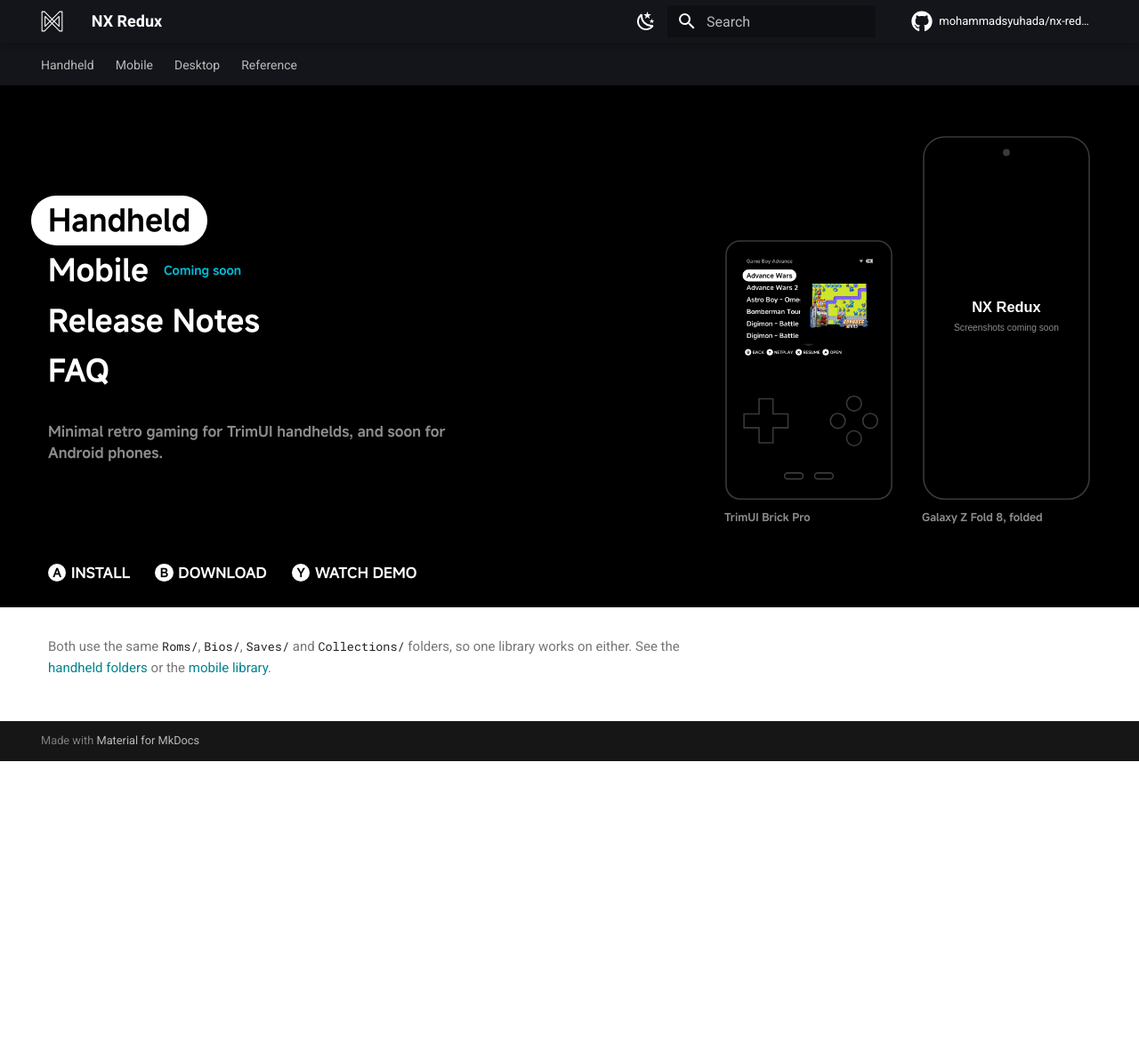
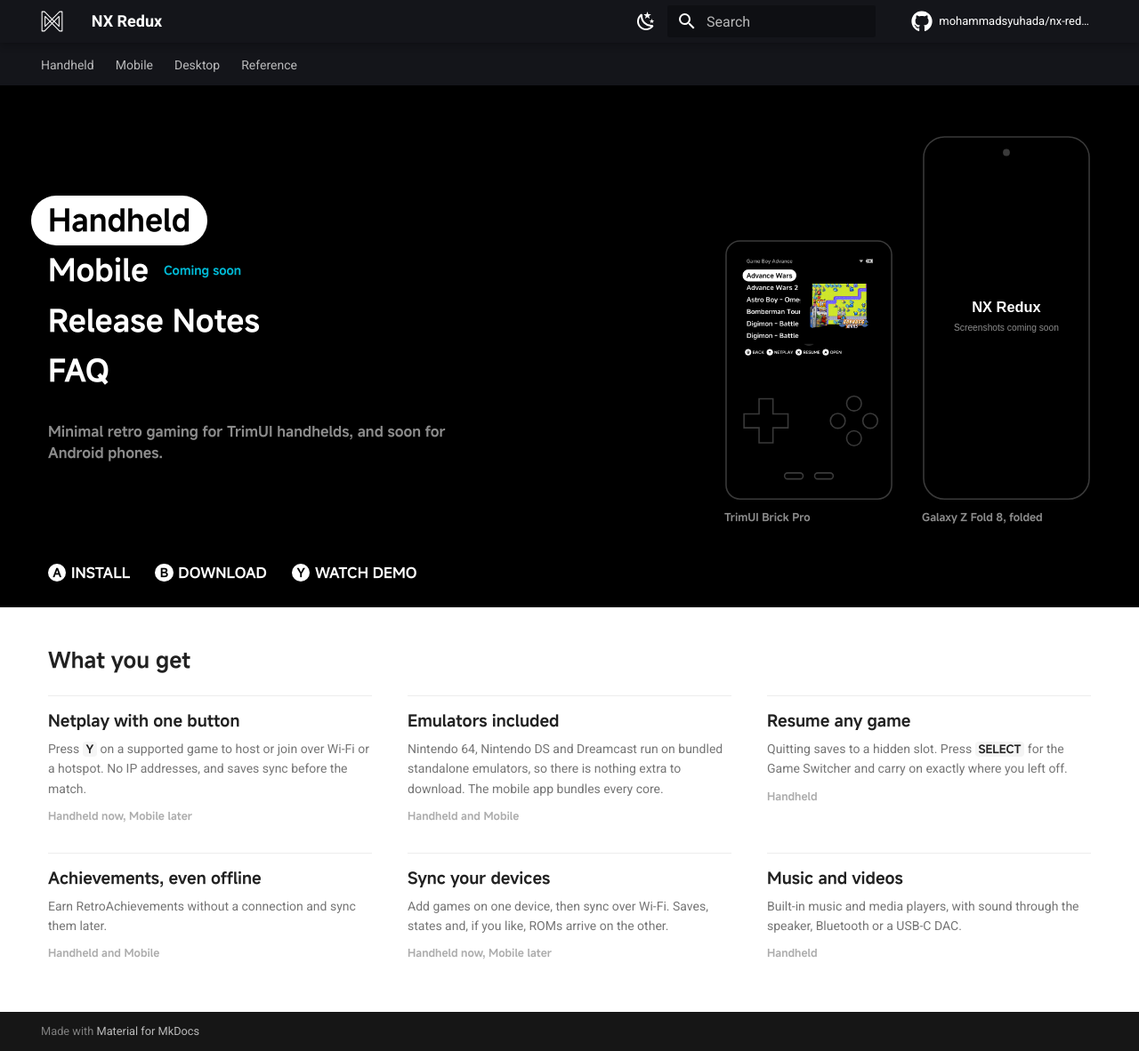
Before and after one commit to mohammadsyuhada/nx-redux-docs, an MkDocs documentation site: the page built from docs/index.md, in a window 1280 px wide and 1182 px high. Shown: the whole window at 89% size. Built offline with MkDocs 1.6.1 and Material for MkDocs 9.7.7, drawn with Linux system fonts in a browser that asks for light colours; comment, search, counter and statistics services are not loaded.

Commit message:
feat(site): add a highlights section to the landing page

```diff
--- a/docs/stylesheets/home.css
+++ b/docs/stylesheets/home.css
@@ -154,32 +154,76 @@
 }
 
 /* Below the screen, the page follows the light or dark theme. */
-.nx-library {
+.nx-highlights {
   max-width: 61rem;
   margin: 0 auto;
-  padding: 1.6rem 1.2rem 2.4rem;
+  padding: 2.2rem 1.2rem 2.8rem;
+}
+
+.nx-highlights__title {
+  margin: 0 0 1.2rem;
+  font-size: 1.2rem;
+  line-height: 1.3;
+  color: var(--md-default-fg-color);
+}
+
+.nx-highlights__list {
+  display: grid;
+  grid-template-columns: repeat(3, minmax(0, 1fr));
+  gap: 1.6rem 2rem;
+  margin: 0;
+  padding: 0;
+  list-style: none;
+}
+
+.nx-highlight {
+  padding-top: 0.8rem;
+  border-top: 1px solid var(--md-default-fg-color--lightest);
+}
+
+.nx-highlight h3 {
+  margin: 0 0 0.4rem;
+  font-size: 0.9rem;
+  line-height: 1.3;
+}
+
+.nx-highlight h3 a { color: var(--md-default-fg-color); }
+.nx-highlight h3 a:hover { color: var(--md-accent-fg-color); }
+
+.nx-highlight p {
+  margin: 0;
   font-family: var(--md-text-font-family), sans-serif;
   font-weight: 400;
-}
-
-.nx-library p {
-  max-width: 36rem;
-  margin: 0;
-  font-size: 0.75rem;
+  font-size: 0.7rem;
   line-height: 1.6;
   color: var(--md-default-fg-color--light);
 }
 
-.nx-library code {
-  font-family: var(--md-code-font-family), monospace;
+.nx-highlight .nx-highlight__platform {
+  margin-top: 0.5rem;
+  font-family: "MiSans NX", var(--md-text-font-family), sans-serif;
+  font-weight: 600;
+  font-size: 0.6rem;
+  color: var(--md-default-fg-color--lighter);
+}
+
+.nx-highlight kbd {
+  padding: 0 0.3em;
+  border-radius: 0.2rem;
+  font-family: "MiSans NX", var(--md-text-font-family), sans-serif;
   font-size: 0.9em;
   color: var(--md-default-fg-color);
+  background: var(--md-code-bg-color);
 }
 
-.nx-library a { color: var(--md-accent-fg-color); }
+.nx-highlight h3 a:focus-visible {
+  outline: 0.1rem solid var(--md-accent-fg-color);
+  outline-offset: 0.15rem;
+}
 
-/* Material's cyan is too light for body links on white; cyan 800 passes AA. */
-[data-md-color-scheme="default"] .nx-library a { color: #00838f; }
+@media screen and (max-width: 59.9375em) {
+  .nx-highlights__list { grid-template-columns: repeat(2, minmax(0, 1fr)); }
+}
 
 @media (prefers-reduced-motion: reduce) {
   .nx-slide,
@@ -191,4 +235,5 @@
   .nx-menu a { font-size: 1.3rem; }
   .nx-devices { justify-content: center; }
   .nx-device svg { width: 7.5rem; }
+  .nx-highlights__list { grid-template-columns: 1fr; }
 }
--- a/overrides/home.html
+++ b/overrides/home.html
@@ -68,13 +68,40 @@
       </div>
     </section>
 
-    <section class="nx-library">
-      <p>
-        Both use the same <code>Roms/</code>, <code>Bios/</code>, <code>Saves/</code> and <code>Collections/</code>
-        folders, so one library works on either.
-        See the <a href="{{ 'handheld/guide/file-access/#whats-where' | url }}">handheld folders</a>
-        or the <a href="{{ 'mobile/library/' | url }}">mobile library</a>.
-      </p>
+    <section class="nx-highlights" aria-labelledby="nx-highlights-title">
+      <h2 id="nx-highlights-title" class="nx-highlights__title">What you get</h2>
+      <ul class="nx-highlights__list">
+        <li class="nx-highlight">
+          <h3><a href="{{ 'handheld/netplay/' | url }}">Netplay with one button</a></h3>
+          <p>Press <kbd>Y</kbd> on a supported game to host or join over Wi-Fi or a hotspot. No IP addresses, and saves sync before the match.</p>
+          <p class="nx-highlight__platform">Handheld now, Mobile later</p>
+        </li>
+        <li class="nx-highlight">
+          <h3><a href="{{ 'handheld/emulators/' | url }}">Emulators included</a></h3>
+          <p>Nintendo 64, Nintendo DS and Dreamcast run on bundled standalone emulators, so there is nothing extra to download. The mobile app bundles every core.</p>
+          <p class="nx-highlight__platform">Handheld and Mobile</p>
+        </li>
+        <li class="nx-highlight">
+          <h3><a href="{{ 'handheld/guide/game-switcher/' | url }}">Resume any game</a></h3>
+          <p>Quitting saves to a hidden slot. Press <kbd>SELECT</kbd> for the Game Switcher and carry on exactly where you left off.</p>
+          <p class="nx-highlight__platform">Handheld</p>
+        </li>
+        <li class="nx-highlight">
+          <h3><a href="{{ 'handheld/apps/retroachievements/' | url }}">Achievements, even offline</a></h3>
+          <p>Earn RetroAchievements without a connection and sync them later.</p>
+          <p class="nx-highlight__platform">Handheld and Mobile</p>
+        </li>
+        <li class="nx-highlight">
+          <h3><a href="{{ 'handheld/apps/device-sync/' | url }}">Sync your devices</a></h3>
+          <p>Add games on one device, then sync over Wi-Fi. Saves, states and, if you like, ROMs arrive on the other.</p>
+          <p class="nx-highlight__platform">Handheld now, Mobile later</p>
+        </li>
+        <li class="nx-highlight">
+          <h3><a href="{{ 'handheld/apps/music-player/' | url }}">Music and videos</a></h3>
+          <p>Built-in music and media players, with sound through the speaker, Bluetooth or a USB-C DAC.</p>
+          <p class="nx-highlight__platform">Handheld</p>
+        </li>
+      </ul>
     </section>
   </div>
 {% endblock %}
```
Also changed, not shown: 1 other file.
